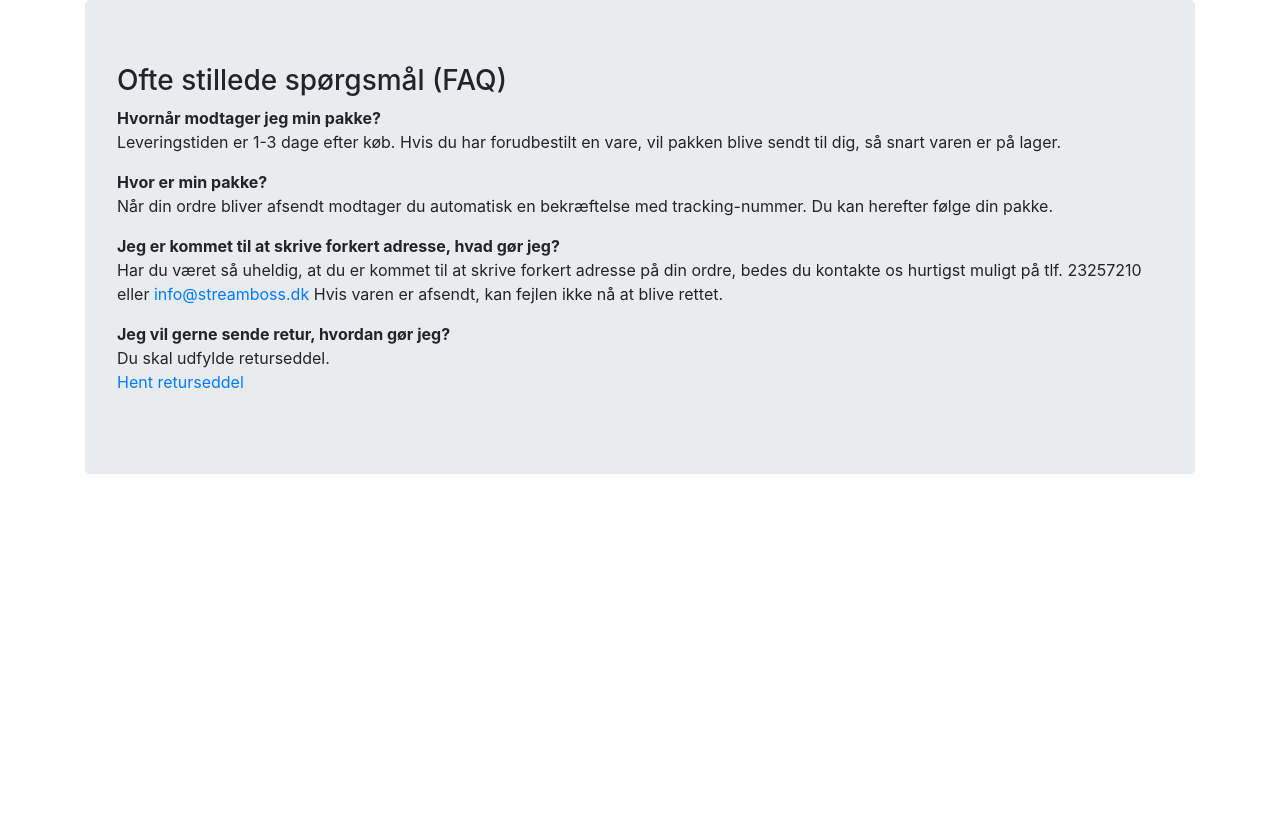
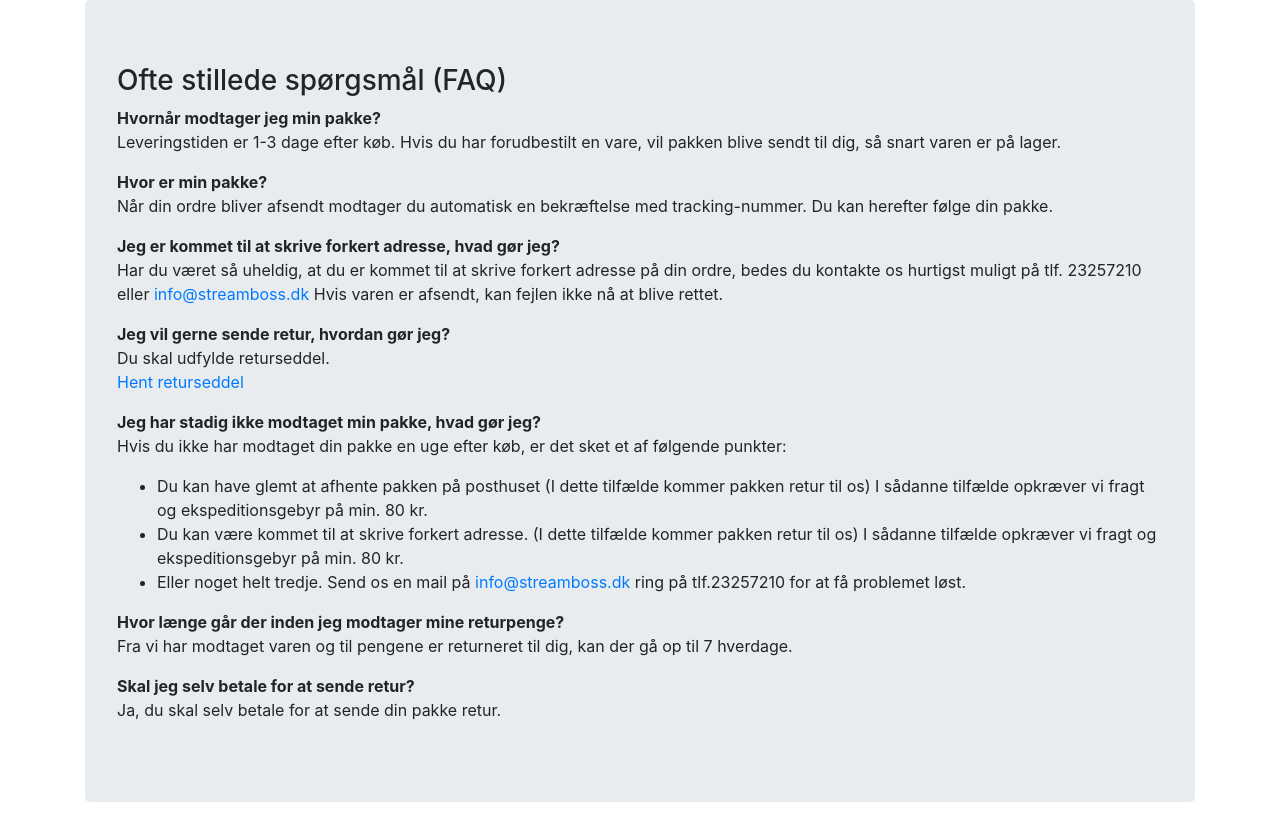
Before and after one commit to frodzet/StreamBoss-Design, a plain HTML site: page FAQ.html in a window 1280 px wide. Before the commit the page ends 800 px from the top, so only its background shows below. Drawn offline with Linux system fonts and the light colour scheme.

Commit message:
Update FAQ

```diff
--- a/FAQ.html
+++ b/FAQ.html
@@ -14,18 +14,28 @@
   <div class="jumbotron">
     <h3>Ofte stillede spørgsmål (FAQ)</h3>
     <p><b>Hvornår modtager jeg min pakke?</b> <br>
-      Leveringstiden er 1-3 dage efter køb. Hvis du har forudbestilt en vare, vil pakken blive sendt til dig, så snart varen er på lager.
-      </p>
+      Leveringstiden er 1-3 dage efter køb. Hvis du har forudbestilt en vare, vil pakken blive sendt til dig, så snart varen er på lager. </p>
     <p><b>Hvor er min pakke?</b> <br>
-      Når din ordre bliver afsendt modtager du automatisk en bekræftelse med tracking-nummer. Du kan herefter følge din pakke.
-      </p>
+      Når din ordre bliver afsendt modtager du automatisk en bekræftelse med tracking-nummer. Du kan herefter følge din pakke. </p>
     <p><b>Jeg er kommet til at skrive forkert adresse, hvad gør jeg?</b><br>
-      Har du været så uheldig, at du er kommet til at skrive forkert adresse på din ordre, bedes du kontakte os hurtigst muligt på tlf. 23257210 eller <a href="mailto:info@streamboss.dk?Subject=Jeg%20er%20kommet%20til%20at%20skrive%20forkert%20adresse%20på%20min%20ordre">info@streamboss.dk</a> Hvis varen er afsendt, kan fejlen ikke nå at blive rettet.
-      </p>
+      Har du været så uheldig, at du er kommet til at skrive forkert adresse på din ordre, bedes du kontakte os hurtigst muligt på tlf. 23257210 eller <a href="mailto:info@streamboss.dk?Subject=Jeg%20er%20kommet%20til%20at%20skrive%20forkert%20adresse%20på%20min%20ordre">info@streamboss.dk</a> Hvis varen er afsendt, kan fejlen ikke nå at blive rettet. </p>
     <p><b>Jeg vil gerne sende retur, hvordan gør jeg?</b> <br>
       Du skal udfylde returseddel. <br>
-        <a href="https://wetendorf.dk/wp-content/uploads/2017/01/Returseddel.pdf">Hent returseddel</a>
-      </p>
+      <a href="https://wetendorf.dk/wp-content/uploads/2017/01/Returseddel.pdf">Hent returseddel</a> </p>
+    <p><b>Jeg har stadig ikke modtaget min pakke, hvad gør jeg?</b> <br>
+      Hvis du ikke har modtaget din pakke en uge efter køb, er det sket et af følgende punkter:
+        <ul>
+          <li>Du kan have glemt at afhente pakken på posthuset (I dette tilfælde kommer pakken retur til os) I sådanne tilfælde opkræver vi fragt og ekspeditionsgebyr på min. 80 kr.</li>
+          <li>Du kan være kommet til at skrive forkert adresse. (I dette tilfælde kommer pakken retur til os) I sådanne tilfælde opkræver vi fragt og ekspeditionsgebyr på min. 80 kr.</li>
+          <li>Eller noget helt tredje. Send os en mail på <a href="mailto:info@streamboss.dk?Subject=Jeg%20har%20stadig%20ikk%20modtaget%20min%20pakke">info@streamboss.dk</a> ring på tlf.23257210 for at få problemet løst.</li>
+        </ul>
+    </p>
+    <p><b>Hvor længe går der inden jeg modtager mine returpenge?</b> <br>
+        Fra vi har modtaget varen og til pengene er returneret til dig, kan der gå op til 7 hverdage.
+    </p>
+    <p><b>Skal jeg selv betale for at sende retur?</b> <br>
+    Ja, du skal selv betale for at sende din pakke retur.
+    </p>
   </div>
 </div>
 
```
